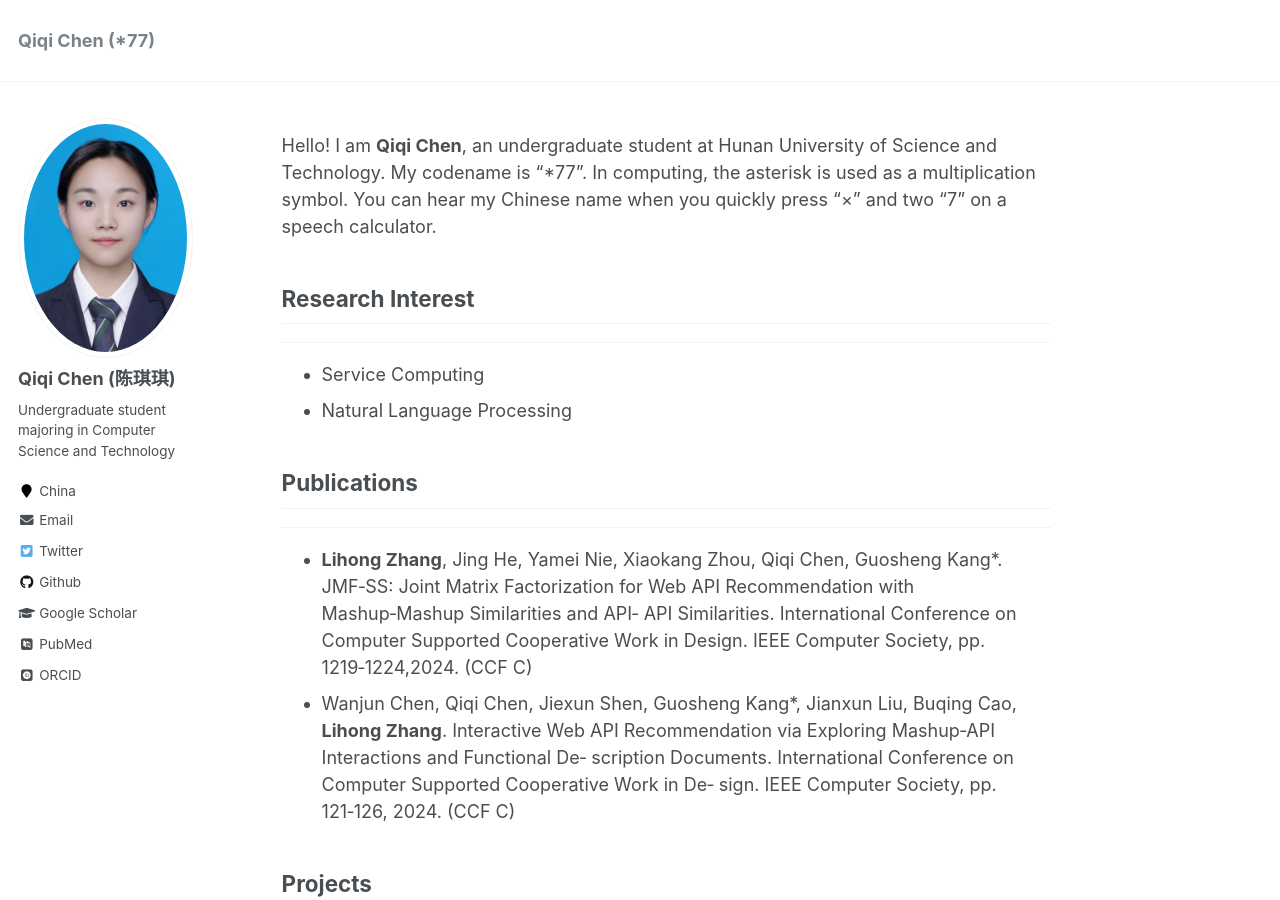
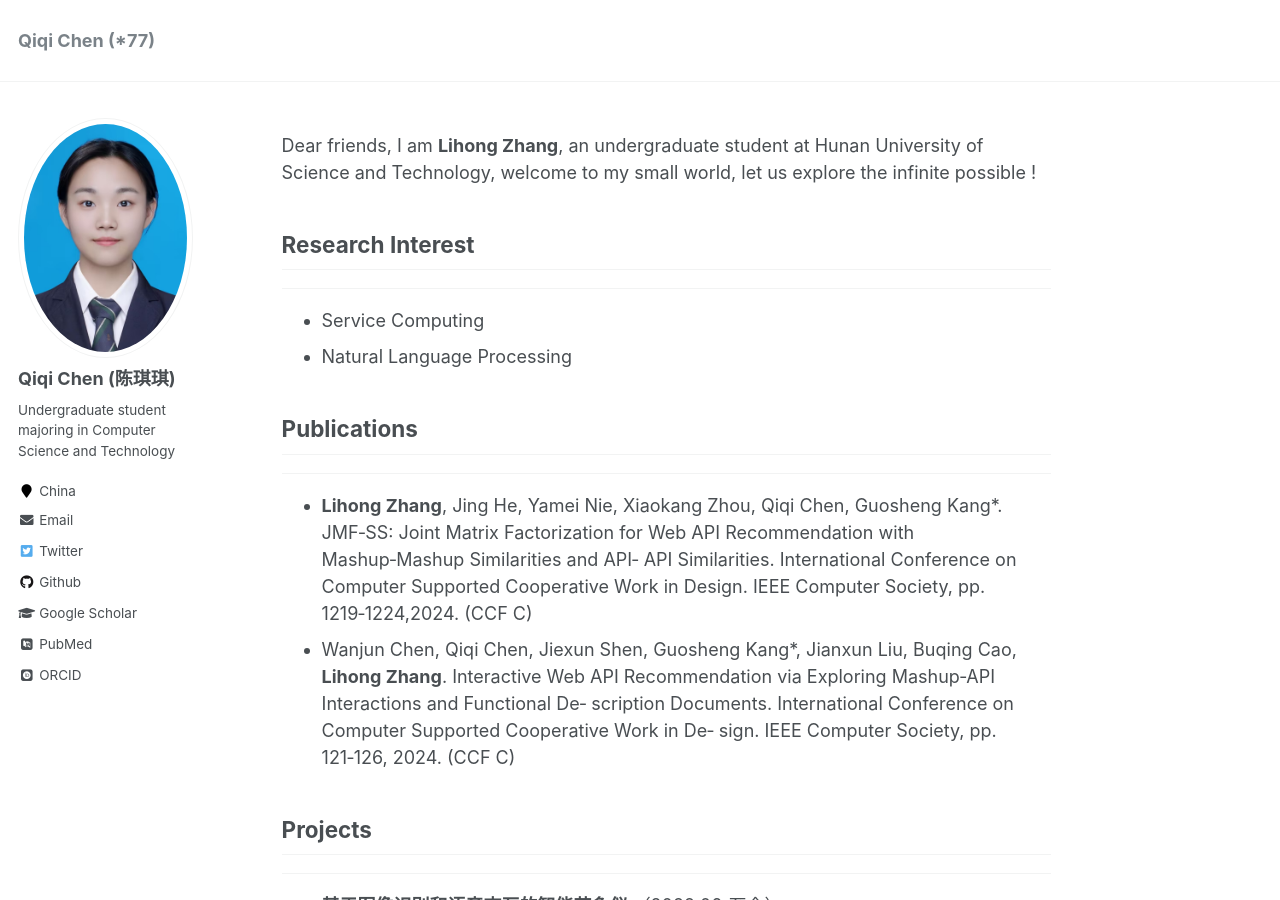
Before and after one commit to ZLihong/zlihong.github.io, a Jekyll site: the page built from _pages/about.md, in a window 1280 px wide and 900 px high. Built offline with Jekyll 4.4.1, drawn with Linux system fonts in a browser that asks for light colours; some web fonts are replaced.

Commit message:
Update about.md

```diff
--- a/_pages/about.md
+++ b/_pages/about.md
@@ -7,8 +7,7 @@ redirect_from:
   - /about/
   - /about.html
 ---
-Hello! I am **Qiqi Chen**, an undergraduate student at Hunan University of Science and Technology. My codename is "*77". In computing, the asterisk is used as a multiplication symbol. You can hear my Chinese name when you quickly press "×" and two "7" on a speech calculator.
-
+Dear friends,  I am **Lihong Zhang**, an undergraduate student at Hunan University of Science and Technology, welcome to my small world, let us explore the infinite possible !
 ## Research Interest
 ------
 + Service Computing
```
